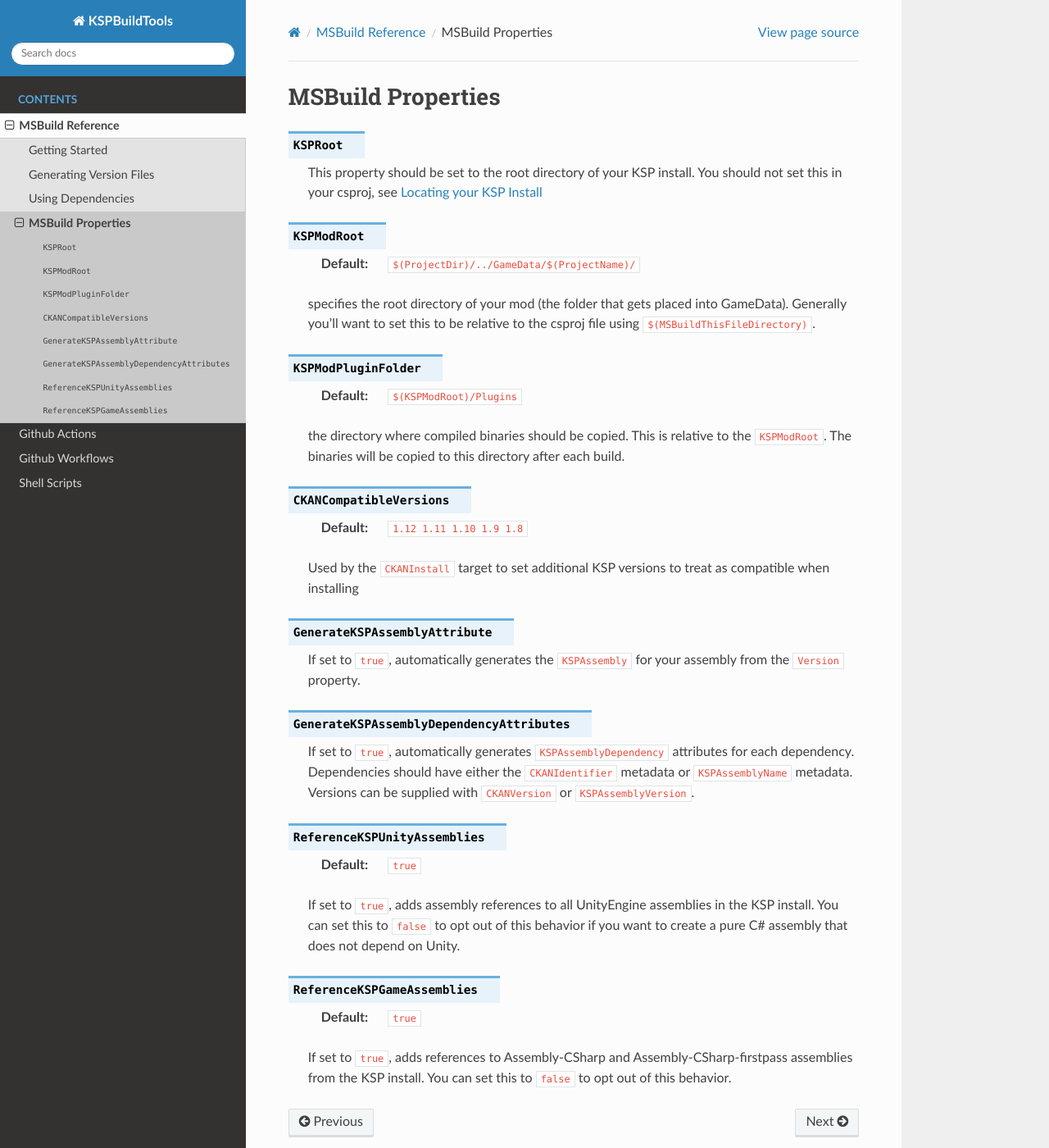
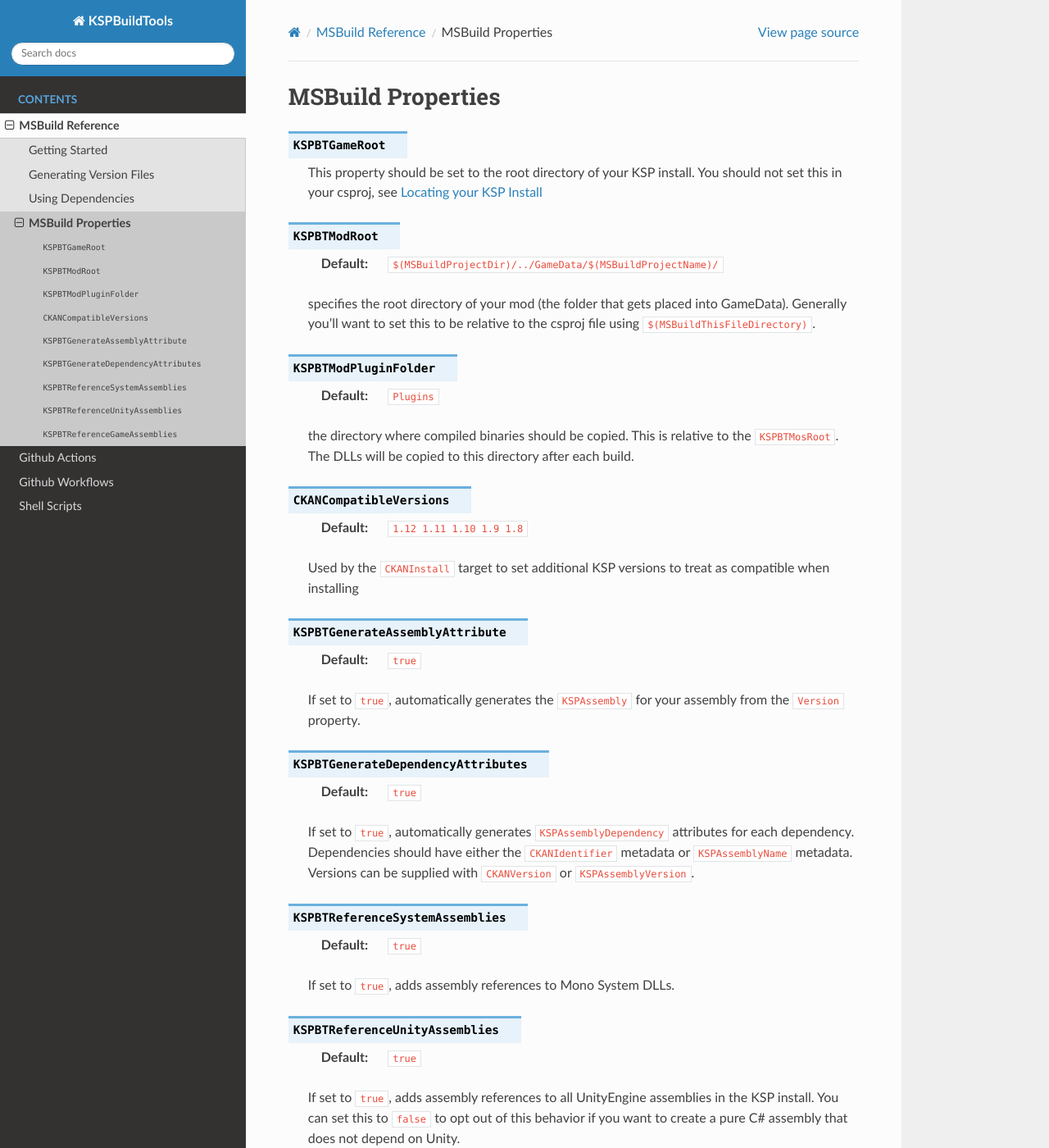
Before and after one commit to KSPModdingLibs/KSPBuildTools, a Sphinx documentation site: the page built from docs/msbuild/properties.md, in a window 1280 px wide and 1400 px high. Shown: the whole window at 82% size. Built offline with Sphinx 7.4.7 and the Read the Docs theme 3.1.0, drawn with Linux system fonts in a browser that asks for light colours; the version number could not be read and is left out; some of the changed text lies outside the part shown.

Commit message:
Rename properties to begin with KSPBT
Except the CKAN ones because those are self-evident

````diff
--- a/docs/msbuild/properties.md
+++ b/docs/msbuild/properties.md
@@ -1,23 +1,23 @@
 # MSBuild Properties
 
-```{confval} KSPRoot
+```{confval} KSPBTGameRoot
 This property should be set to the root directory of your KSP install. You should not set this in your csproj, see [Locating your KSP Install](getting-started.md/#locating-your-ksp-install)
 ```
 
-```{confval} KSPModRoot
+```{confval} KSPBTModRoot
 ---
-default: `$(ProjectDir)/../GameData/$(ProjectName)/`
+default: `$(MSBuildProjectDir)/../GameData/$(MSBuildProjectName)/`
 ---
 
 specifies the root directory of your mod (the folder that gets placed into GameData).  Generally you'll want to set this to be relative to the csproj file using `$(MSBuildThisFileDirectory)`.
 ```
 
-```{confval} KSPModPluginFolder
+```{confval} KSPBTModPluginFolder
 ---
-default: `$(KSPModRoot)/Plugins`
+default: `Plugins`
 ---
 
-the directory where compiled binaries should be copied.  This is relative to the `KSPModRoot`.  The binaries will be copied to this directory after each build.
+the directory where compiled binaries should be copied. This is relative to the `KSPBTMosRoot`. The DLLs will be copied to this directory after each build.
 ```
 
 ```{confval} CKANCompatibleVersions
@@ -28,22 +28,35 @@
 Used by the `CKANInstall` target to set additional KSP versions to treat as compatible when installing
 ```
 
-```{confval} GenerateKSPAssemblyAttribute
+```{confval} KSPBTGenerateAssemblyAttribute
+---
+default: `true`
+---
 If set to `true`, automatically generates the `KSPAssembly` for your assembly from the `Version` property.
 ```
 
-```{confval} GenerateKSPAssemblyDependencyAttributes
+```{confval} KSPBTGenerateDependencyAttributes
+---
+default: `true`
+---
 If set to `true`, automatically generates `KSPAssemblyDependency` attributes for each dependency. Dependencies should have either the `CKANIdentifier` metadata or `KSPAssemblyName` metadata. Versions can be supplied with `CKANVersion` or `KSPAssemblyVersion`.
 ```
 
-```{confval} ReferenceKSPUnityAssemblies
+```{confval} KSPBTReferenceSystemAssemblies
+---
+default: `true`
+---
+If set to `true`, adds assembly references to Mono System DLLs.
+```
+
+```{confval} KSPBTReferenceUnityAssemblies
 ---
 default: `true`
 ---
 If set to `true`, adds assembly references to all UnityEngine assemblies in the KSP install.  You can set this to `false` to opt out of this behavior if you want to create a pure C# assembly that does not depend on Unity.
 ```
 
-```{confval} ReferenceKSPGameAssemblies
+```{confval} KSPBTReferenceGameAssemblies
 ---
 default: `true`
 ---
````
Also changed, not shown: docs/msbuild/dependencies.md (+9 -9 lines), docs/msbuild/generating-version-files.md (+2 -2 lines), docs/msbuild/getting-started.md (+2 -2 lines), 5 other files.
